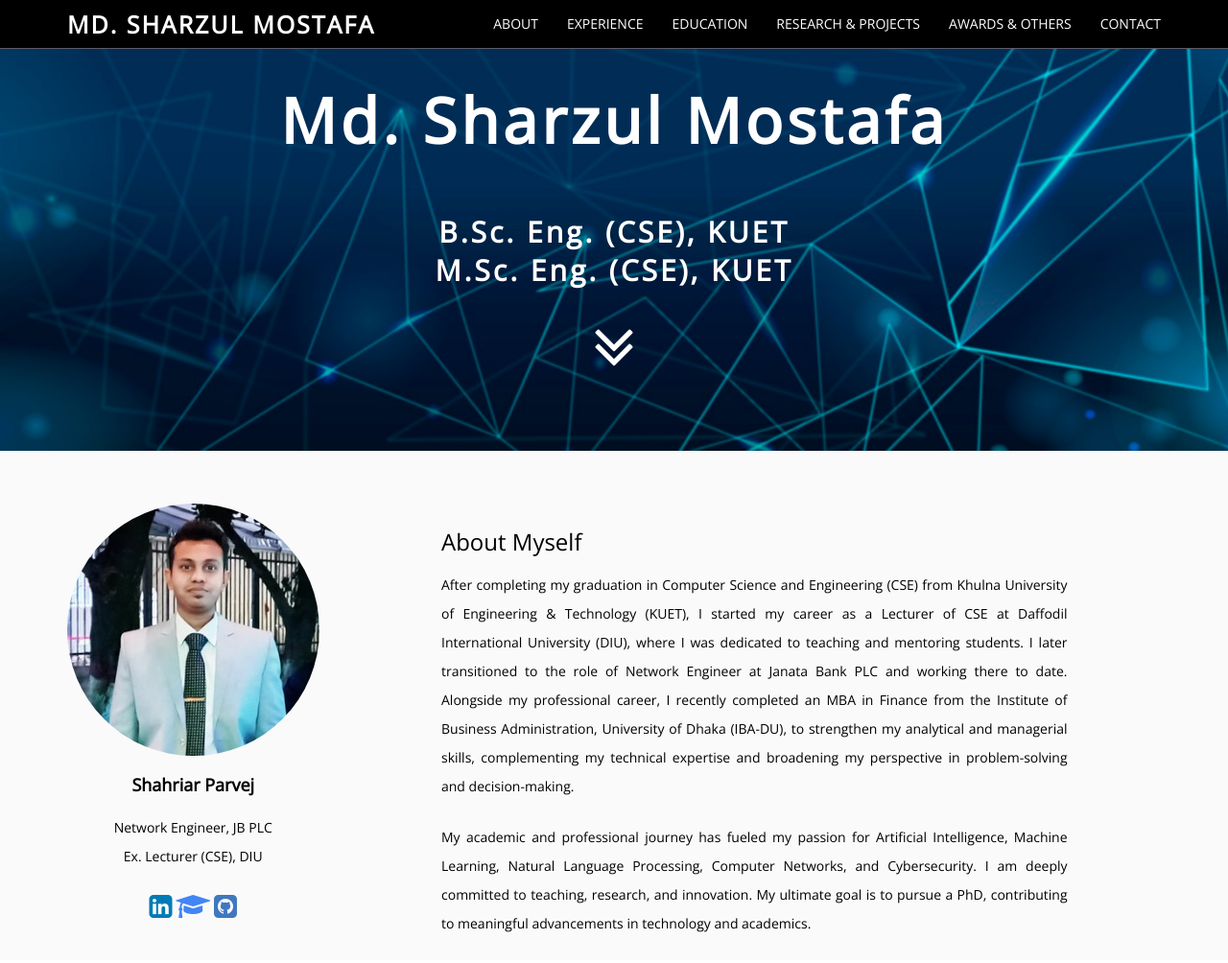
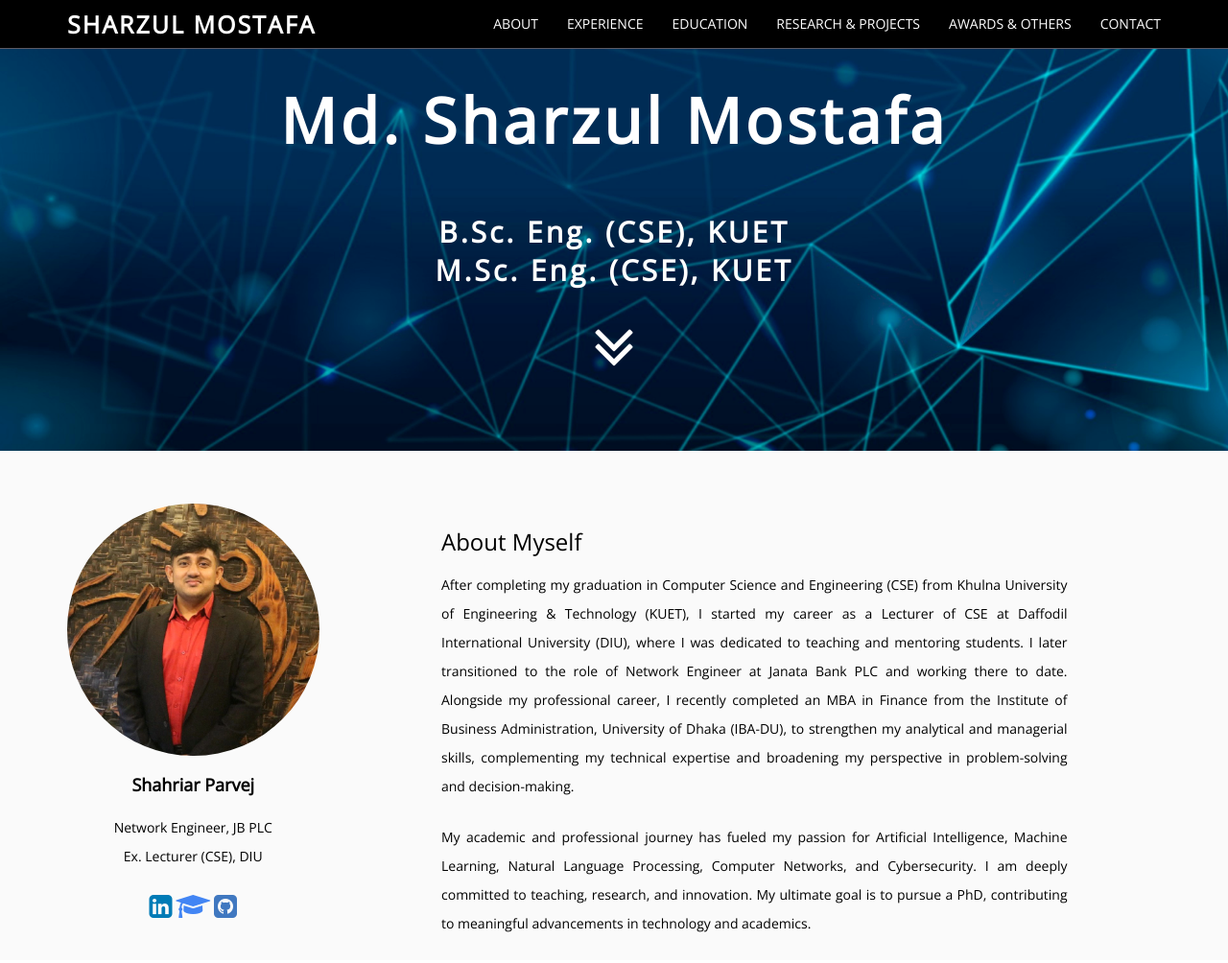
Before and after one commit to Sharzulrakib/sharzulrakib.github.io, a plain HTML site: page index.html in a window 1280 px wide. Shown: the top 1004 px of the page at 96% size. Drawn offline with nearby package versions, Linux system fonts and the light colour scheme.

Commit message:
Update index.html

```diff
--- a/index.html
+++ b/index.html
@@ -33,7 +33,7 @@
                     <span class="icon-bar"></span>
                     <span class="icon-bar"></span>
                 </button>
-                <a class="navbar-brand" href="#">MD. SHARZUL MOSTAFA</a>
+                <a class="navbar-brand" href="#">SHARZUL MOSTAFA</a>
             </div>
             <div class="navbar-collapse collapse">
                 <ul class="nav navbar-nav navbar-right">
@@ -85,7 +85,7 @@
             <div class="row main-low-margin text-center">
 
 		<div class="col-md-3 text-center" data-scrollreveal="enter left and move 100px, wait 0.4s">
-    			<img class="img-circle img-responsive mx-auto" src="assets/img/team/rsz_shahriar2.jpg" alt="Shahriar Parvej">
+    			<img class="img-circle img-responsive mx-auto" src="assets/img/team/1704477418083.jpg" alt="SM">
     			<h4><strong>Shahriar Parvej</strong></h4>
     			<p>
         			Network Engineer, JB PLC <br>
```
